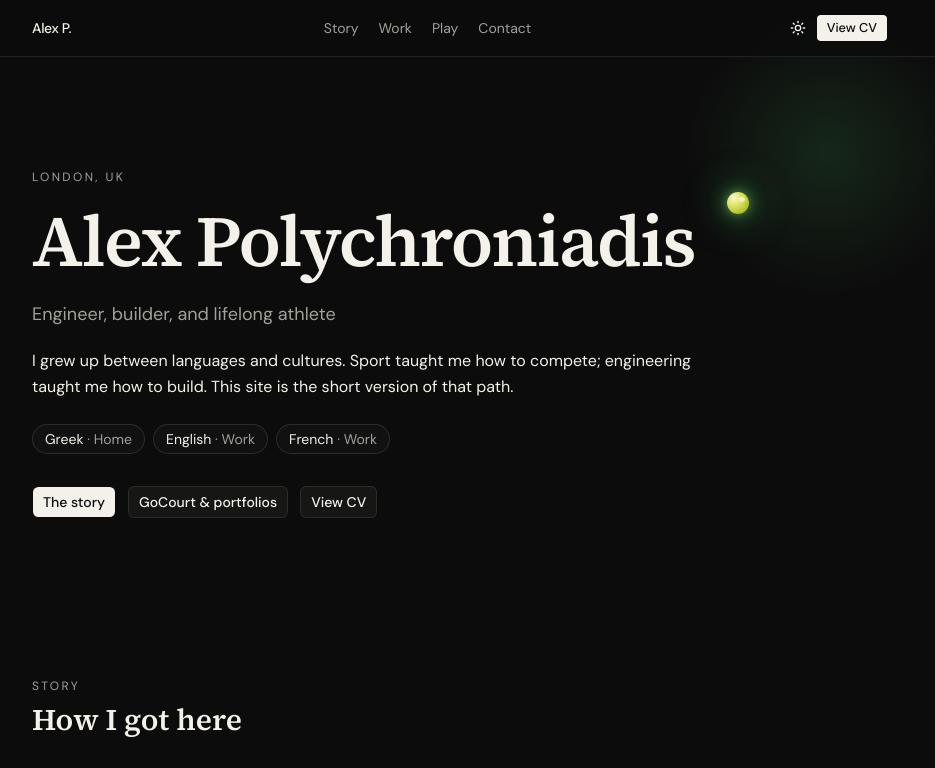
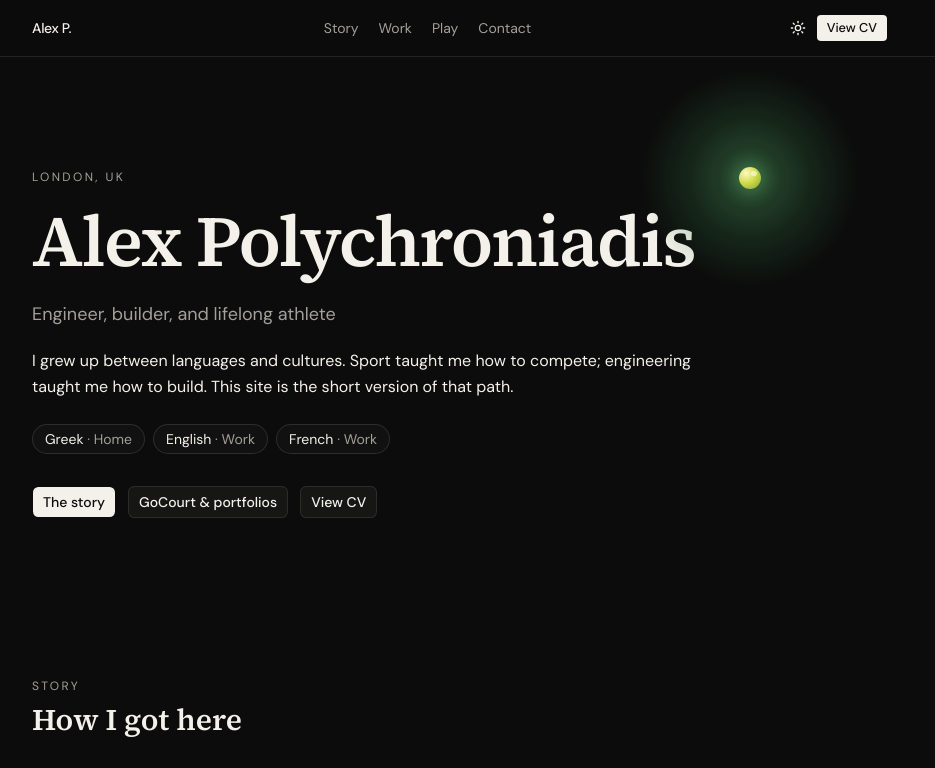
Before and after one commit to alexplds/personal-website, a Next.js app: page / in a window 1280 px wide. Shown: the top 768 px of the page, without its empty margins (180-1115 px from the left). Built offline with nearby package versions, Linux system fonts and the light colour scheme.

Commit message:
Center the tennis ball in its green glow, including dark mode
The ball sits further up and right, the green light is attached to it so it stays in the middle, and the same glow shows on dark.

Co-authored-by: alexandrosplds <Alexandros.polychroniadis@gmail.com>

```diff
--- a/app/globals.css
+++ b/app/globals.css
@@ -246,19 +246,36 @@
   animation-delay: 0.4s;
 }
 
-.name-light {
+.name-light-wrap {
   position: relative;
-  top: -0.55rem;
+  top: -2.15rem;
+  margin-left: 2.75rem;
   width: 22px;
   height: 22px;
   flex-shrink: 0;
+  animation: float-y 4.5s ease-in-out infinite;
+}
+
+.name-light-glow {
+  position: absolute;
+  left: 50%;
+  top: 50%;
+  width: 13.5rem;
+  height: 13.5rem;
+  translate: -50% -50%;
+  border-radius: 999px;
+  background: radial-gradient(circle, rgb(47 107 60 / 46%) 0%, rgb(47 107 60 / 18%) 42%, transparent 70%);
+  pointer-events: none;
+}
+
+.name-light {
+  position: relative;
+  display: block;
+  width: 22px;
+  height: 22px;
   border-radius: 999px;
   background: radial-gradient(circle at 32% 28%, #fff8c4, #d4e054 42%, #8aa322);
-  box-shadow:
-    0 0 14px 5px rgb(47 107 60 / 55%),
-    0 0 32px 14px rgb(47 107 60 / 32%),
-    0 0 6px 1px rgb(212 224 84 / 40%);
-  animation: float-y 4.5s ease-in-out infinite;
+  box-shadow: 0 0 10px 3px rgb(47 107 60 / 35%);
 }
 
 .name-light::after {
@@ -271,15 +288,17 @@
   background: rgb(255 255 255 / 55%);
 }
 
-.hero-orb {
-  position: absolute;
-  right: -4rem;
-  top: -3rem;
-  width: 18rem;
-  height: 18rem;
-  border-radius: 999px;
-  background: radial-gradient(circle, rgb(47 107 60 / 28%), transparent 70%);
-  pointer-events: none;
+.dark .name-light-glow {
+  background: radial-gradient(
+    circle,
+    rgb(90 176 108 / 42%) 0%,
+    rgb(47 107 60 / 28%) 40%,
+    transparent 72%
+  );
+}
+
+.dark .name-light {
+  box-shadow: 0 0 16px 5px rgb(90 176 108 / 40%);
 }
 
 .sport-trail {
@@ -525,6 +544,7 @@
 @media (prefers-reduced-motion: reduce) {
   .hero-in,
   .float-ball,
+  .name-light-wrap,
   .name-light,
   .tennis-ball-track,
   .tennis-ball-bounce,
--- a/components/sections.tsx
+++ b/components/sections.tsx
@@ -11,16 +11,18 @@ export function HeroSection() {
 
   return (
     <section id="top" className="relative overflow-visible px-5 pt-20 pb-16 md:pt-28 md:pb-24">
-      <div className="hero-orb" aria-hidden="true" />
       <div>
         <p className="hero-in text-xs tracking-[0.2em] text-muted-foreground uppercase">
           {content.location}
         </p>
         <h1 className="font-heading hero-in hero-in-2 mt-4 text-5xl leading-[1.1] tracking-tight md:text-7xl">
           {firstName}{" "}
-          <span className="inline-flex items-start gap-8 whitespace-nowrap">
+          <span className="inline-flex items-start whitespace-nowrap">
             {lastName}
-            <span className="name-light hidden md:inline-block" aria-hidden="true" />
+            <span className="name-light-wrap hidden md:inline-block" aria-hidden="true">
+              <span className="name-light-glow" />
+              <span className="name-light" />
+            </span>
           </span>
         </h1>
           <p className="hero-in hero-in-3 mt-5 max-w-xl text-lg text-muted-foreground">
```
